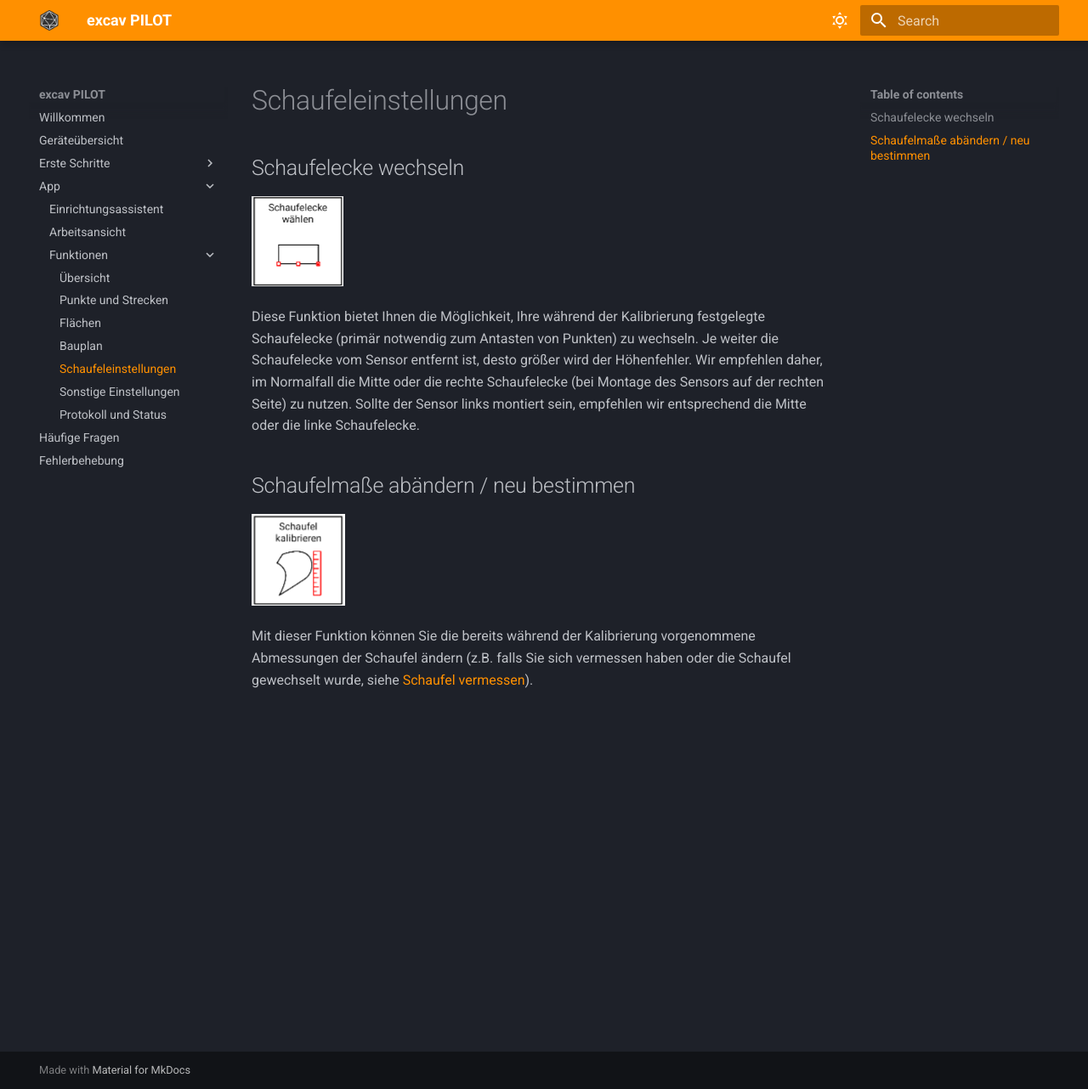
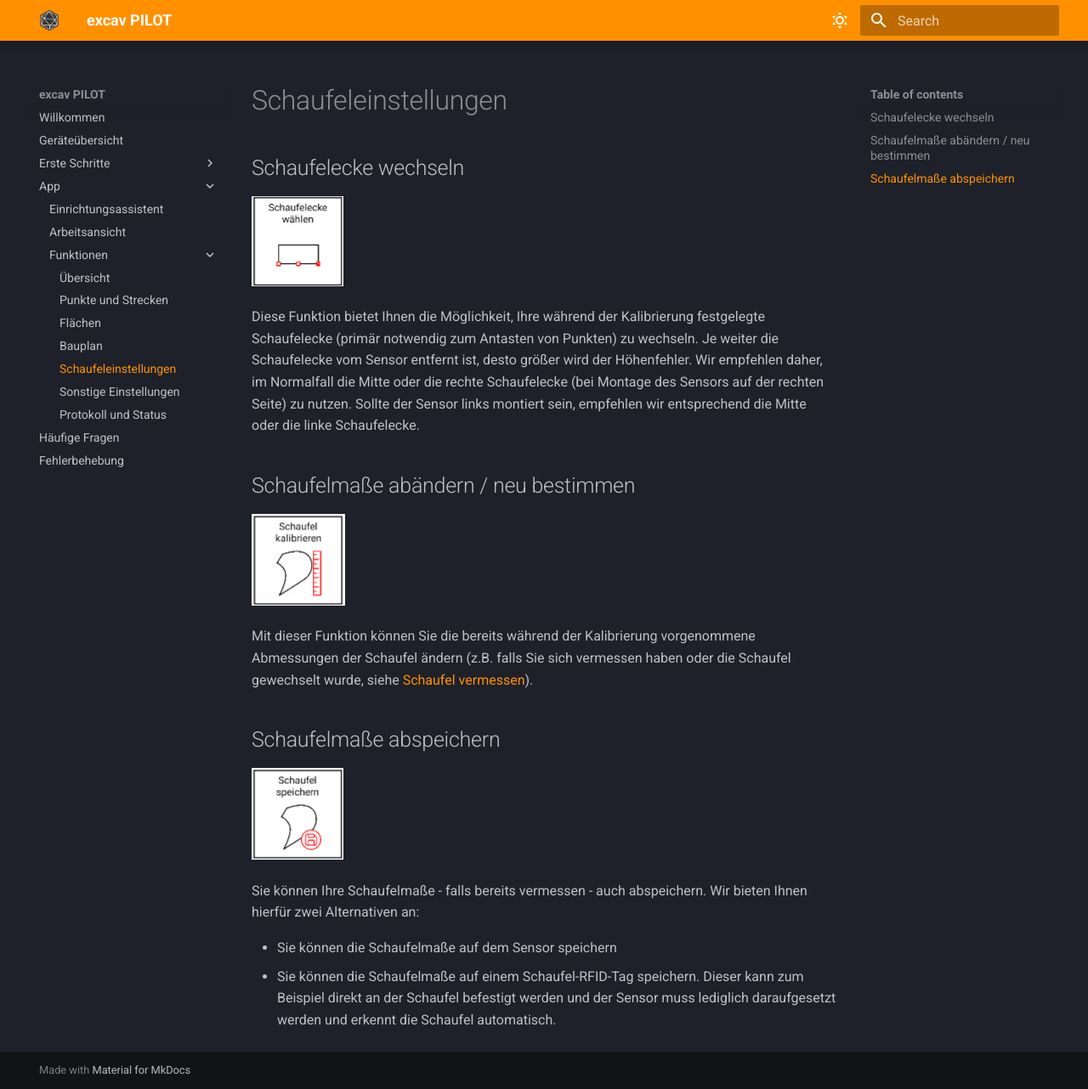
Before and after one commit to tobias-sizmann/mkdocs-excavpilot, an MkDocs documentation site: the page built from docs/app/funktionen/schaufeleinstellungen.md, in a window 1280 px wide and 1282 px high. Shown: the whole window at 85% size. Built offline with MkDocs 1.6.1 and Material for MkDocs 9.7.7, drawn with Linux system fonts in a browser that asks for light colours.

Commit message:
puhuuush

```diff
--- a/docs/app/funktionen/schaufeleinstellungen.md
+++ b/docs/app/funktionen/schaufeleinstellungen.md
@@ -9,3 +9,11 @@ Diese Funktion bietet Ihnen die Möglichkeit, Ihre während der Kalibrierung fes
 ![Schaufelkalabrierung](calibrate_shovel.png)
 
 Mit dieser Funktion können Sie die bereits während der Kalibrierung vorgenommene Abmessungen der Schaufel ändern (z.B. falls Sie sich vermessen haben oder die Schaufel gewechselt wurde, siehe [Schaufel vermessen](https://docs.excav.de/erste_schritte/einrichten/#schaufel-vermessen)).
+
+## Schaufelmaße abspeichern
+![Schaufel speichern](safe_shovel.png)
+
+Sie können Ihre Schaufelmaße - falls bereits vermessen - auch abspeichern. Wir bieten Ihnen hierfür zwei Alternativen an:
+
+* Sie können die Schaufelmaße auf dem Sensor speichern
+* Sie können die Schaufelmaße auf einem Schaufel-RFID-Tag speichern. Dieser kann zum Beispiel direkt an der Schaufel befestigt werden und der Sensor muss lediglich daraufgesetzt werden und erkennt die Schaufel automatisch.
```
Also changed, not shown: docs/app/arbeitsansicht.md (+2 -2 lines), docs/app/funktionen/punkte.md (+2 -0 lines), docs/app/funktionen/draw_line.png (added), docs/app/funktionen/safe_shovel.png (added).
